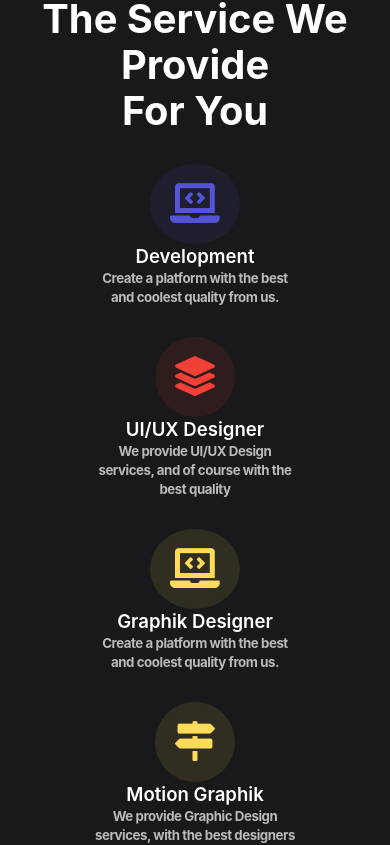
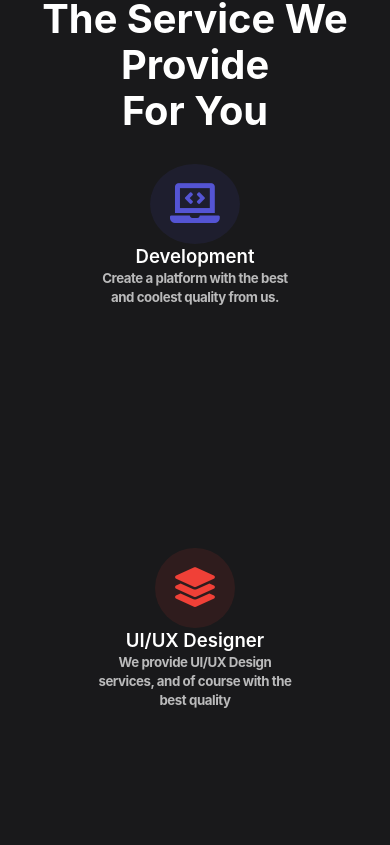
Before and after one commit to tawsifhye/agency-react-sass, a React (Create React App) app: page / in a window 390 px wide. Shown: the part 1540-2385 px from the top of the page. Built offline with nearby package versions, Linux system fonts and the light colour scheme.

Commit message:
service section responsive done

```diff
--- a/src/Styles/Services.scss
+++ b/src/Styles/Services.scss
@@ -14,6 +14,7 @@
     grid-template-columns: repeat(3, 1fr);
     justify-content: center;
     align-items: center;
+    grid-row-gap: 20%;
     margin: 0 auto;
     @include sm {
       grid-template-columns: repeat(1, 1fr);
```
